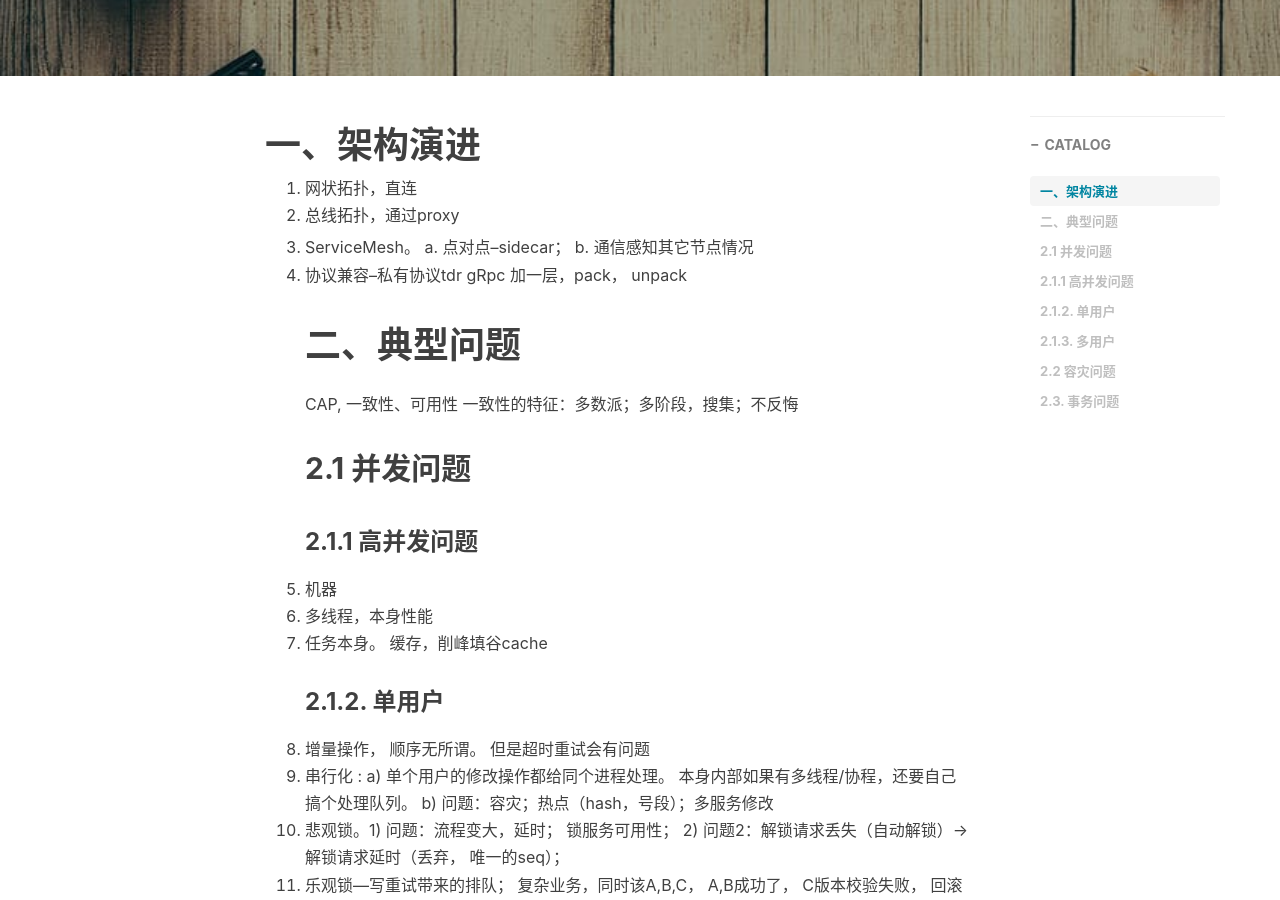
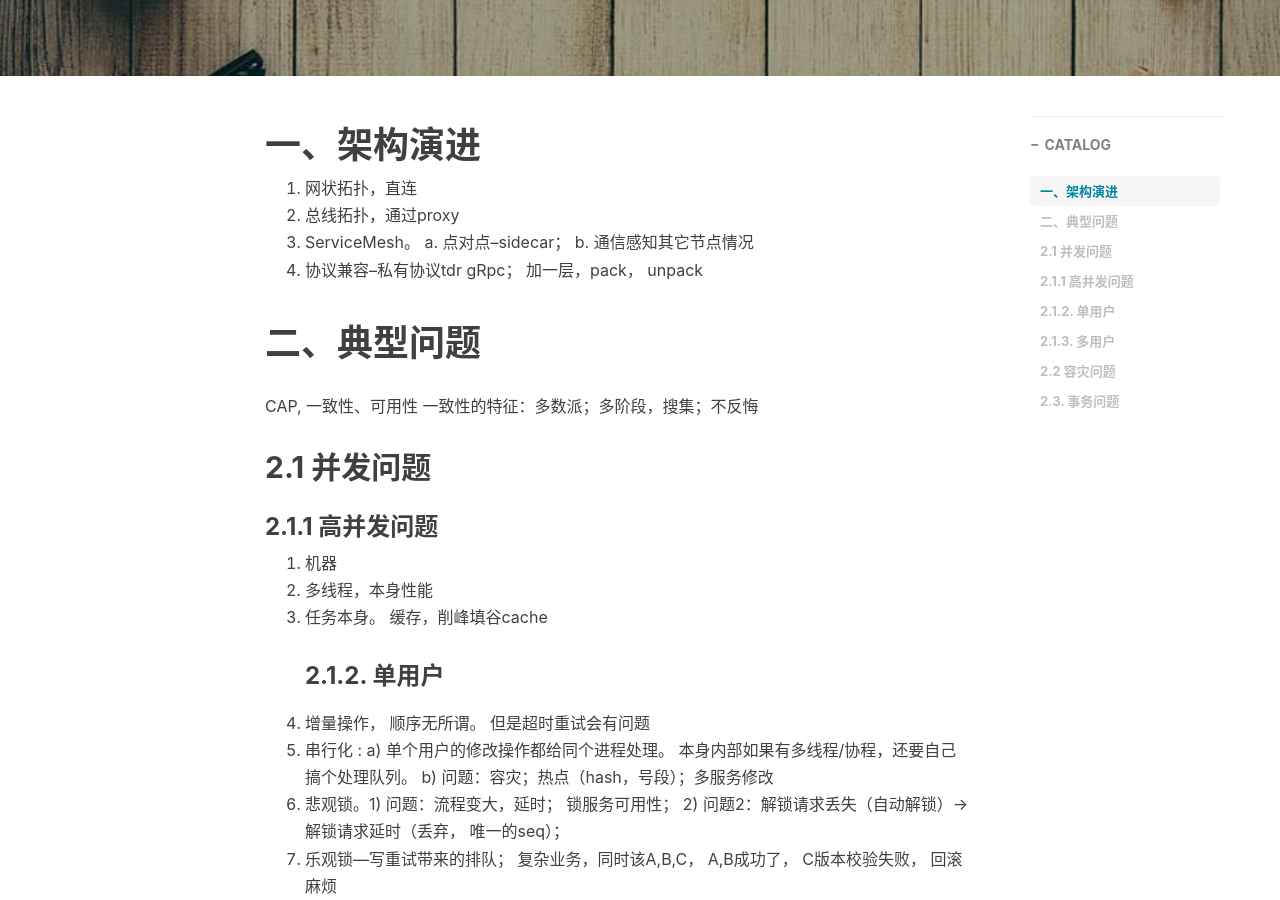
Before and after one commit to deeponder/deeponder.github.io, a Jekyll site: the page built from _posts/2020-6-10-欢乐斗地主后台架构演进.md, in a window 1280 px wide and 900 px high, scrolled down 381 px. Built offline with Jekyll 4.4.1, drawn with Linux system fonts in a browser that asks for light colours; nearby versions of some CDN libraries; comment, search, counter and statistics services are not loaded.

Commit message:
斗地主分布式架构实践

```diff
--- a/_posts/2020-6-10-欢乐斗地主后台架构演进.md
+++ b/_posts/2020-6-10-欢乐斗地主后台架构演进.md
@@ -15,10 +15,9 @@ tags:
 # 一、架构演进
 1. 网状拓扑，直连
 2. 总线拓扑，通过proxy
+3. ServiceMesh。 a. 点对点--sidecar； b. 通信感知其它节点情况
+4. 协议兼容--私有协议tdr  gRpc； 加一层，pack， unpack
 
-3. ServiceMesh。 a. 点对点--sidecar； b. 通信感知其它节点情况
-4. 协议兼容--私有协议tdr  gRpc
-加一层，pack， unpack
 # 二、典型问题
 CAP,  一致性、可用性
 一致性的特征：多数派；多阶段，搜集；不反悔
@@ -40,6 +39,7 @@ CAP,  一致性、可用性
 2. 有状态，双写。一致性无法严格保证， 可用性高
 3. 有状态，主备同步。 牺牲切换期间（要等主机停干净）的可用性。 主备切换方式：路由； 自动切换
 4. 有状态，一致性协议，paxos, raft
+
 ## 2.3. 事务问题
 1. 原子性
 2. 关键：要幂等/对账。 事务id
```
